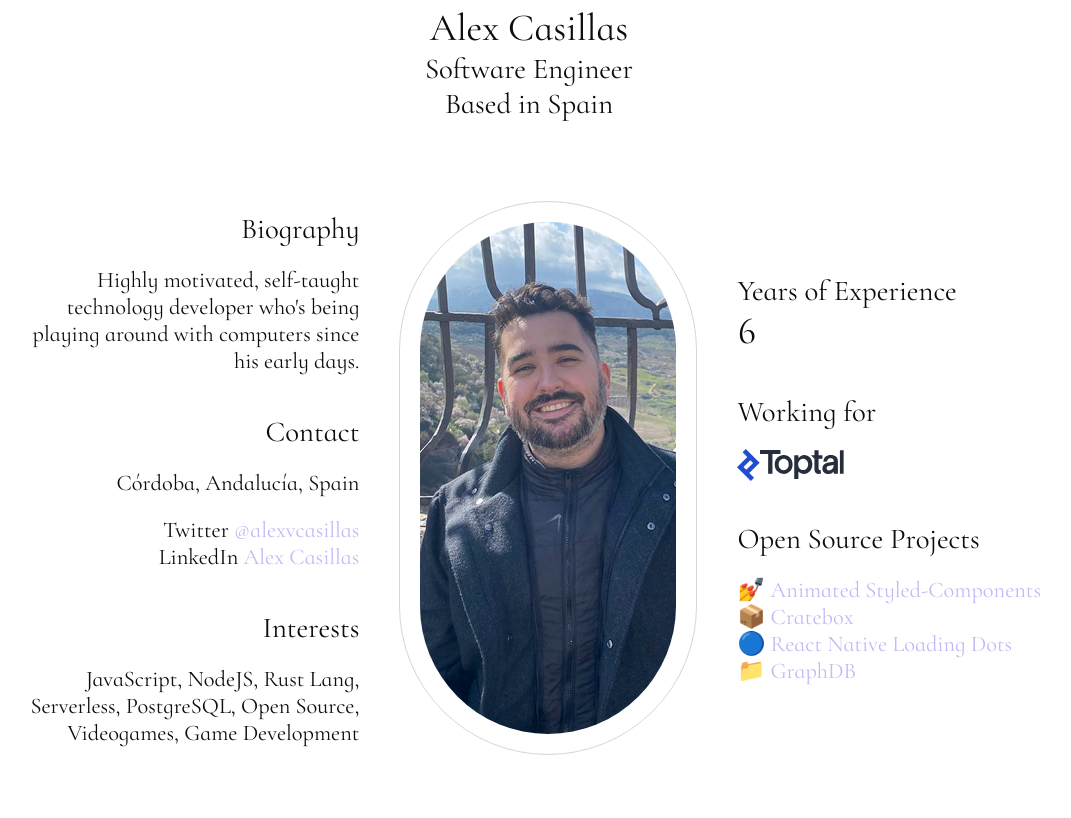
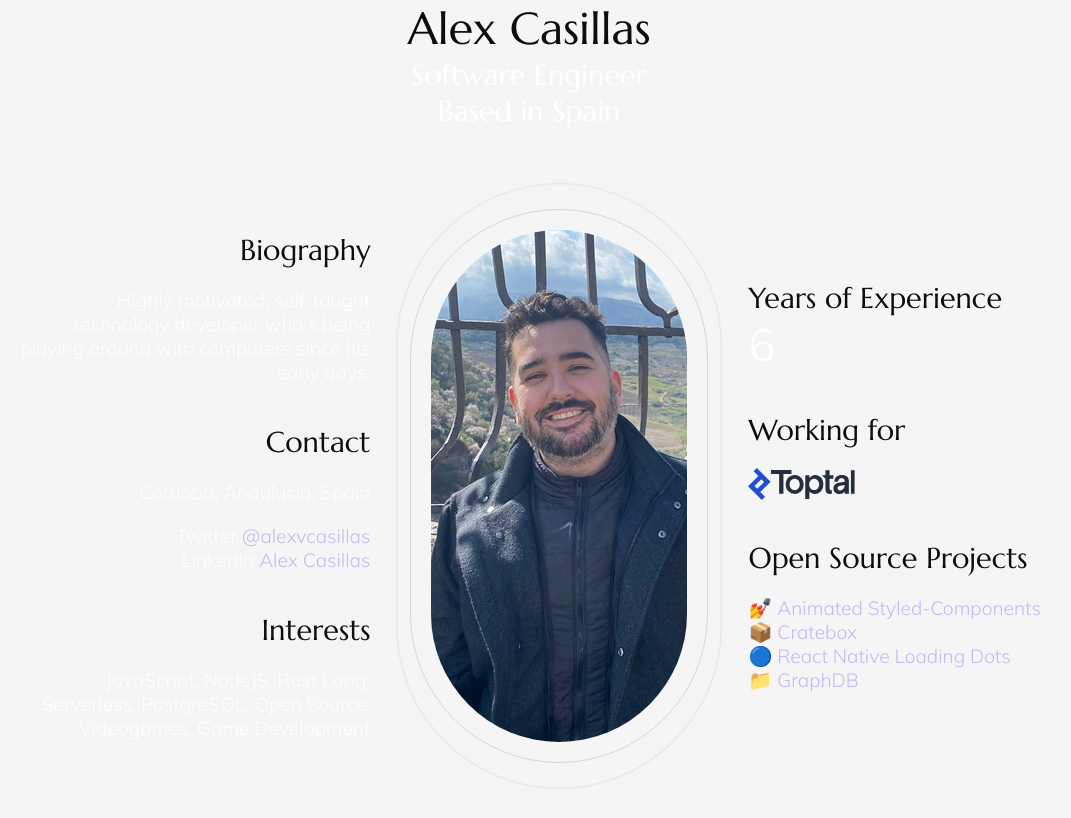
Before and after one commit to alexvcasillas/alexvcasillas.com, a Next.js app: page / in a window 1280 px wide. Shown: the whole page, without its empty margins (111-1182 px from the left). Built offline with nearby package versions, Linux system fonts and the light colour scheme.

Commit message:
feat: add new font combination + animation + google analytics

```diff
--- a/package.json
+++ b/package.json
@@ -18,6 +18,7 @@
     "@types/react": "^17.0.39",
     "eslint": "8.8.0",
     "eslint-config-next": "12.0.10",
+    "eslint-config-prettier": "^8.3.0",
     "typescript": "^4.5.5"
   }
 }
--- a/pages/_document.tsx
+++ b/pages/_document.tsx
@@ -1,27 +1,27 @@
-import React from "react";
-import NextDocument, { Html, Head, Main, NextScript } from "next/document";
-import { getCssText, globalStyles } from "../stitches.config";
+import React from 'react';
+import NextDocument, { Html, Head, Main, NextScript } from 'next/document';
+import { getCssText, globalStyles } from '../stitches.config';
 
 export default class Document extends NextDocument {
   render() {
     globalStyles();
 
     return (
-      <Html lang="en">
+      <Html lang='en'>
         <Head>
           <style
-            id="stitches"
+            id='stitches'
             dangerouslySetInnerHTML={{ __html: getCssText() }}
           />
-          <link rel="preconnect" href="https://fonts.googleapis.com" />
+          <link rel='preconnect' href='https://fonts.googleapis.com' />
           <link
-            rel="preconnect"
-            href="https://fonts.gstatic.com"
-            crossOrigin="true"
+            rel='preconnect'
+            href='https://fonts.gstatic.com'
+            crossOrigin='true'
           />
           <link
-            href="https://fonts.googleapis.com/css2?family=Cormorant+Infant:wght@400;600&display=optional"
-            rel="stylesheet"
+            href='https://fonts.googleapis.com/css2?family=Marcellus&family=Mulish:wght@300&display=optional'
+            rel='stylesheet'
           />
         </Head>
         <body>
--- a/pages/index.tsx
+++ b/pages/index.tsx
@@ -1,148 +1,193 @@
-import Head from "next/head";
-import { styled } from "../stitches.config";
-import StitchesLogo from "../components/StitchesLogo";
-import { ThemeToggle } from "../components/ThemeToggle";
-import { ToptalLogo } from "../components/ToptalLogo";
-import { useTheme } from "next-themes";
+import Head from 'next/head';
+import { keyframes, styled } from '../stitches.config';
+import StitchesLogo from '../components/StitchesLogo';
+import { ThemeToggle } from '../components/ThemeToggle';
+import { ToptalLogo } from '../components/ToptalLogo';
+import { useTheme } from 'next-themes';
 
-const Box = styled("div", {
-  textAlign: "center",
-  minHeight: "100vh",
-  display: "flex",
-  alignItems: "center",
-  justifyContent: "center",
+const Box = styled('div', {
+  textAlign: 'center',
+  minHeight: '100vh',
+  display: 'flex',
+  alignItems: 'center',
+  justifyContent: 'center',
 });
 
-const Text = styled("p", {
-  color: "$hiContrast",
-  fontSize: "1.4rem",
+const Text = styled('p', {
+  color: '$hiContrast',
+  fontSize: '1.2rem',
   variants: {
     heading: {
       h1: {
-        fontSize: "2.4rem",
+        fontSize: '2.8rem',
       },
       h2: {
-        fontSize: "1.8rem",
+        fontSize: '1.8rem',
       },
     },
     align: {
       left: {
-        textAlign: "left",
+        textAlign: 'left',
       },
       center: {
-        textAlign: "center",
+        textAlign: 'center',
       },
       right: {
-        textAlign: "right",
+        textAlign: 'right',
+      },
+    },
+    color: {
+      secondary: {
+        color: '$loContrast',
+      },
+    },
+    family: {
+      marcellus: {
+        fontFamily: 'Marcellus, serif',
+        fontWeight: 400,
+      },
+      cormorant: {
+        fontFamily: 'Cormorant, serif',
       },
     },
   },
   defaultVariants: {
-    align: "center",
+    align: 'center',
   },
 });
 
-const Link = styled("a", {
-  textDecoration: "none",
-  color: "$purple400",
+const Link = styled('a', {
+  textDecoration: 'none',
+  color: '$purple400',
 });
 
-const Container = styled("div", {
-  marginX: "auto",
-  paddingX: "$3",
+const Container = styled('div', {
+  marginX: 'auto',
+  paddingX: '$3',
 
   variants: {
     size: {
       1: {
-        maxWidth: "520px",
+        maxWidth: '520px',
       },
       2: {
-        maxWidth: "900px",
+        maxWidth: '900px',
       },
       3: {
-        maxWidth: "1024px",
+        maxWidth: '1024px',
       },
     },
   },
 });
 
-const Grid = styled("div", {
-  width: "100%",
-  display: "grid",
+const Grid = styled('div', {
+  width: '100%',
+  display: 'grid',
   gap: 40,
-  alignItems: "center",
+  alignItems: 'center',
   variants: {
     media: {
       desktop: {
-        gridTemplateColumns: "auto auto auto",
-        gridTemplateRows: "auto",
+        gridTemplateColumns: 'auto auto auto',
+        gridTemplateRows: 'auto',
         gridTemplateAreas: "'left center right'",
       },
       mobile: {
         gridTemplateAreas: "'center' 'left' 'right'",
-        gridTemplateColumns: "auto",
+        gridTemplateColumns: 'auto',
         gridTemplateRows: "'auto auto auto'",
       },
     },
   },
   defaultVariants: {
-    media: "desktop",
+    media: 'desktop',
   },
 });
 
-const Info = styled("div", {
-  display: "flex",
-  flexDirection: "column",
+const Info = styled('div', {
+  display: 'flex',
+  flexDirection: 'column',
   variants: {
     position: {
       left: {
-        gridArea: "left",
-        alignItems: "flex-start",
-        justifyContent: "flex-start",
+        gridArea: 'left',
+        alignItems: 'flex-start',
+        justifyContent: 'flex-start',
       },
       right: {
-        gridArea: "right",
-        justifyContent: "flex-end",
+        gridArea: 'right',
+        justifyContent: 'flex-end',
       },
     },
   },
 });
 
-const AvatarWrapper = styled("div", {
-  gridArea: "center",
+const scaleUp = keyframes({
+  '0%': { transform: 'scale(1)', opacity: 1 },
+  '20%': { transform: 'scale(1.2)', opacity: 0 },
+  '100%': { transform: 'scale(1.2)', opacity: 0 },
+});
+
+const AvatarWrapper = styled('div', {
+  gridArea: 'center',
   borderRadius: 9999,
   padding: 20,
   borderWidth: 1,
-  borderStyle: "solid",
-  borderColor: "$gray400",
-  margin: "0 auto",
-  display: "flex",
-  alignItems: "center",
-  justifyContent: "center",
+  borderStyle: 'solid',
+  borderColor: '$gray400',
+  margin: '0 auto',
+  display: 'flex',
+  alignItems: 'center',
+  justifyContent: 'center',
+  position: 'relative',
+
+  '&::before': {
+    content: '',
+    position: 'absolute',
+    width: '100%',
+    height: '100%',
+    borderWidth: 1,
+    borderStyle: 'solid',
+    borderColor: '$gray400',
+    animation: `${scaleUp} 5s ease-in-out 0s infinite`,
+    br: 9999,
+  },
+
+  '&::after': {
+    content: '',
+    position: 'absolute',
+    width: '100%',
+    height: '100%',
+    borderWidth: 1,
+    borderStyle: 'solid',
+    borderColor: '$gray400',
+    animation: `${scaleUp} 5s ease-in-out 1s infinite`,
+    br: 9999,
+  },
 });
 
-const Avatar = styled("div", {
+const Avatar = styled('div', {
   borderRadius: 9999,
   width: 256,
   height: 512,
-  background: "url(alex-casillas.png) no-repeat center center",
-  backgroundPosition: "left center",
+  background: 'url(alex-casillas.png) no-repeat center center',
+  backgroundPosition: 'left center',
 });
 
-const VerticalSpacer = styled("div", {
+const VerticalSpacer = styled('div', {
   variants: {
     size: {
       small: {
-        padding: "10px 0",
+        padding: '10px 0',
       },
       medium: {
-        padding: "15px 0",
+        padding: '15px 0',
       },
       large: {
-        padding: "20px 0",
+        padding: '20px 0',
       },
       xLarge: {
-        padding: "40px 0",
+        padding: '40px 0',
       },
     },
   },
@@ -153,127 +198,141 @@ export default function Home() {
   return (
     <Box
       css={{
-        "@bp1": { paddingY: 60 },
-        "@bp2": { paddingY: 0 },
-        "@bp3": { paddingY: 0 },
+        '@bp1': { paddingY: 60 },
+        '@bp2': { paddingY: 0 },
+        '@bp3': { paddingY: 0 },
       }}
     >
       <Head>
         <title>Alex Casillas - Software Engineer @ Toptal</title>
       </Head>
       <Container
-        size={{ "@initial": "3", "@bp1": "1", "@bp2": "2", "@bp3": "3" }}
+        size={{ '@initial': '3', '@bp1': '1', '@bp2': '2', '@bp3': '3' }}
       >
         {/* <StitchesLogo /> */}
-        <Text heading="h1">Alex Casillas</Text>
-        <Text heading="h2">Software Engineer</Text>
-        <Text heading="h2">Based in Spain</Text>
-        <VerticalSpacer size="xLarge" />
+        <Text heading='h1' family='marcellus'>
+          Alex Casillas
+        </Text>
+        <Text heading='h2' color='secondary' family='marcellus'>
+          Software Engineer
+        </Text>
+        <Text heading='h2' color='secondary' family='marcellus'>
+          Based in Spain
+        </Text>
+        <VerticalSpacer size='xLarge' />
         <Grid
           media={{
-            "@initial": "mobile",
-            "@bp1": "mobile",
-            "@bp2": "desktop",
-            "@bp3": "desktop",
+            '@initial': 'mobile',
+            '@bp1': 'mobile',
+            '@bp2': 'desktop',
+            '@bp3': 'desktop',
           }}
         >
           <Info>
             <Text
-              heading="h2"
+              heading='h2'
               align={{
-                "@initial": "right",
-                "@bp1": "left",
-                "@bp2": "right",
-                "@bp3": "right",
+                '@initial': 'right',
+                '@bp1': 'left',
+                '@bp2': 'right',
+                '@bp3': 'right',
               }}
+              family='marcellus'
             >
               Biography
             </Text>
-            <VerticalSpacer size="small" />
+            <VerticalSpacer size='small' />
             <Text
               align={{
-                "@initial": "right",
-                "@bp1": "left",
-                "@bp2": "right",
-                "@bp3": "right",
+                '@initial': 'right',
+                '@bp1': 'left',
+                '@bp2': 'right',
+                '@bp3': 'right',
               }}
+              color='secondary'
             >
               Highly motivated, self-taught technology developer who&apos;s
               being playing around with computers since his early days.
             </Text>
-            <VerticalSpacer size="large" />
+            <VerticalSpacer size='large' />
             <Text
-              heading="h2"
+              heading='h2'
               align={{
-                "@initial": "right",
-                "@bp1": "left",
-                "@bp2": "right",
-                "@bp3": "right",
+                '@initial': 'right',
+                '@bp1': 'left',
+                '@bp2': 'right',
+                '@bp3': 'right',
               }}
+              family='marcellus'
             >
               Contact
             </Text>
-            <VerticalSpacer size="small" />
+            <VerticalSpacer size='small' />
             <Text
               align={{
-                "@initial": "right",
-                "@bp1": "left",
-                "@bp2": "right",
-                "@bp3": "right",
+                '@initial': 'right',
+                '@bp1': 'left',
+                '@bp2': 'right',
+                '@bp3': 'right',
               }}
+              color='secondary'
             >
               Córdoba, Andalucía, Spain
             </Text>
-            <VerticalSpacer size="small" />
+            <VerticalSpacer size='small' />
             <Text
               align={{
-                "@initial": "right",
-                "@bp1": "left",
-                "@bp2": "right",
-                "@bp3": "right",
+                '@initial': 'right',
+                '@bp1': 'left',
+                '@bp2': 'right',
+                '@bp3': 'right',
               }}
+              color='secondary'
             >
-              Twitter{" "}
-              <Link href="https://twitter.com/alexvcasillas" target="_blank">
+              Twitter{' '}
+              <Link href='https://twitter.com/alexvcasillas' target='_blank'>
                 @alexvcasillas
               </Link>
             </Text>
             <Text
               align={{
-                "@initial": "right",
-                "@bp1": "left",
-                "@bp2": "right",
-                "@bp3": "right",
+                '@initial': 'right',
+                '@bp1': 'left',
+                '@bp2': 'right',
+                '@bp3': 'right',
               }}
+              color='secondary'
             >
-              LinkedIn{" "}
+              LinkedIn{' '}
               <Link
-                href="https://linkedin.com/in/alexvcasillas"
-                target="_blank"
+                href='https://linkedin.com/in/alexvcasillas'
+                target='_blank'
               >
                 Alex Casillas
               </Link>
             </Text>
-            <VerticalSpacer size="large" />
+            <VerticalSpacer size='large' />
             <Text
-              heading="h2"
+              heading='h2'
               align={{
-                "@initial": "right",
-                "@bp1": "left",
-                "@bp2": "right",
-                "@bp3": "right",
+                '@initial': 'right',
+                '@bp1': 'left',
+                '@bp2': 'right',
+                '@bp3': 'right',
               }}
+              family='marcellus'
             >
               Interests
             </Text>
-            <VerticalSpacer size="small" />
+            <VerticalSpacer size='small' />
             <Text
               align={{
-                "@initial": "right",
-                "@bp1": "left",
-                "@bp2": "right",
-                "@bp3": "right",
+                '@initial': 'right',
+                '@bp1': 'left',
+                '@bp2': 'right',
+                '@bp3': 'right',
               }}
+              color='secondary'
             >
               JavaScript, NodeJS, Rust Lang, Serverless, PostgreSQL, Open
               Source, Videogames, Game Development
@@ -284,52 +343,52 @@ export default function Home() {
           </AvatarWrapper>
           <Info>
             <div>
-              <Text heading="h2" align="left">
+              <Text heading='h2' align='left' family='marcellus'>
                 Years of Experience
               </Text>
-              <Text heading="h1" align="left">
+              <Text heading='h1' align='left' color='secondary'>
                 6
               </Text>
             </div>
-            <VerticalSpacer size="large" />
+            <VerticalSpacer size='large' />
             <div>
-              <Text heading="h2" align="left">
+              <Text heading='h2' align='left' family='marcellus'>
                 Working for
               </Text>
-              <VerticalSpacer size="small" />
-              <Text heading="h1" align="left">
-                <Link href="https://toptal.com" target="_blank">
+              <VerticalSpacer size='small' />
+              <Text heading='h1' align='left'>
+                <Link href='https://toptal.com' target='_blank'>
                   <ToptalLogo
                     fillText={
-                      resolvedTheme === "light" ? undefined : "hsl(206,2%,93%)"
+                      resolvedTheme === 'light' ? undefined : 'hsl(206,2%,93%)'
                     }
                   />
                 </Link>
               </Text>
             </div>
-            <VerticalSpacer size="large" />
+            <VerticalSpacer size='large' />
             <div>
-              <Text heading="h2" align="left">
+              <Text heading='h2' align='left' family='marcellus'>
                 Open Source Projects
               </Text>
-              <VerticalSpacer size="small" />
-              <Text align="left">
-                <Link href="https://github.com/alexvcasillas/animated-styled-components">
+              <VerticalSpacer size='small' />
+              <Text align='left'>
+                <Link href='https://github.com/alexvcasillas/animated-styled-components'>
                   💅 Animated Styled-Components
                 </Link>
               </Text>
-              <Text align="left">
-                <Link href="https://github.com/alexvcasillas/cratebox">
+              <Text align='left'>
+                <Link href='https://github.com/alexvcasillas/cratebox'>
                   📦 Cratebox
                 </Link>
               </Text>
-              <Text align="left">
-                <Link href="https://github.com/alexvcasillas/react-native-loading-dots">
+              <Text align='left'>
+                <Link href='https://github.com/alexvcasillas/react-native-loading-dots'>
                   🔵 React Native Loading Dots
                 </Link>
               </Text>
-              <Text align="left">
-                <Link href="https://github.com/alexvcasillas/graphdb">
+              <Text align='left'>
+                <Link href='https://github.com/alexvcasillas/graphdb'>
                   📁 GraphDB
                 </Link>
               </Text>
@@ -337,7 +396,7 @@ export default function Home() {
           </Info>
         </Grid>
 
-        <VerticalSpacer size="large" />
+        <VerticalSpacer size='large' />
       </Container>
     </Box>
   );
```
Also changed, not shown: pages/_app.tsx (+17 -5 lines), stitches.config.js (+99 -51 lines), .eslintrc.json, 2 other files (tests, documents, lock files or other folders).
